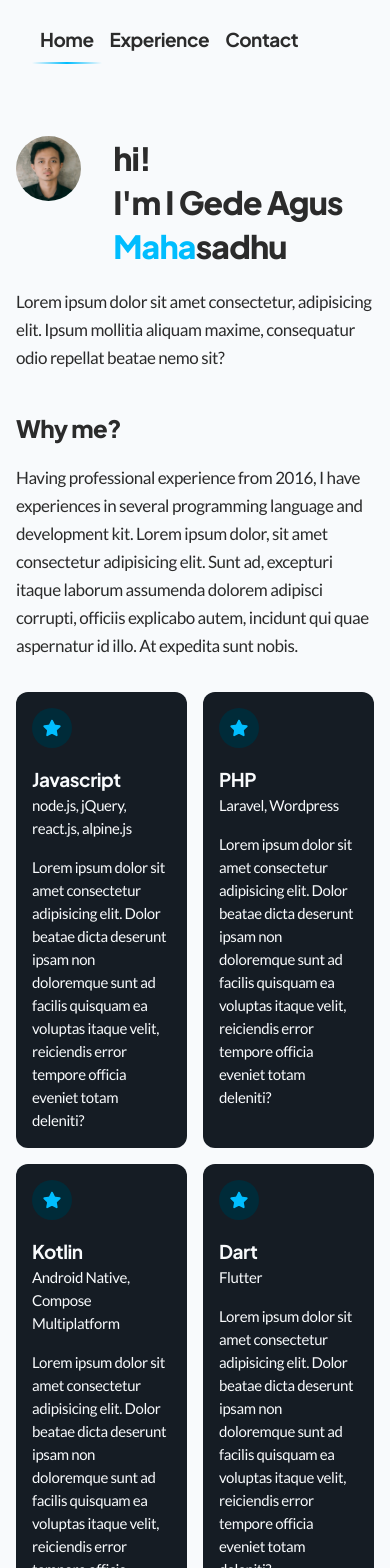
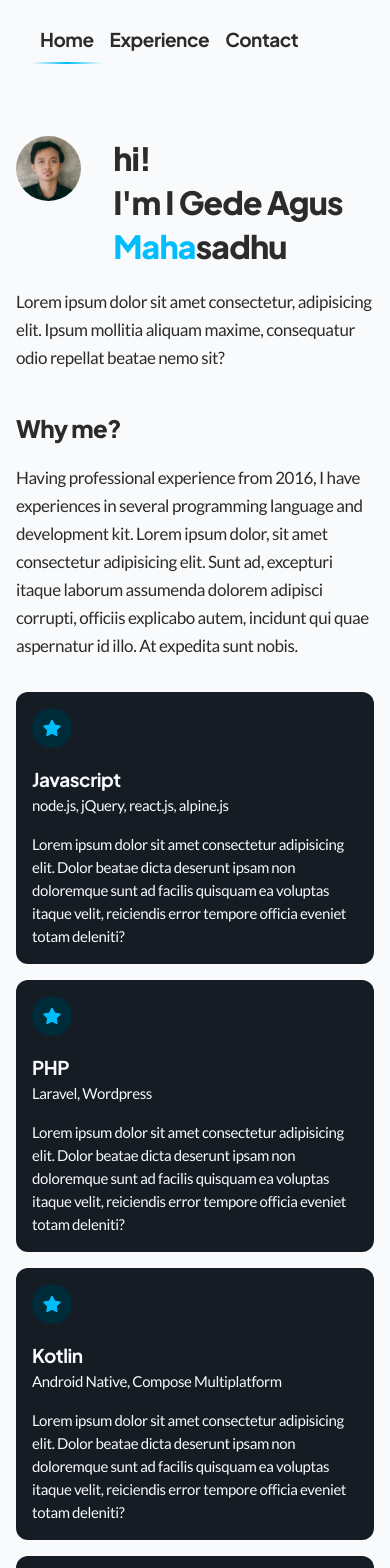
Before and after one commit to mahasadhu/mahasadhu.github.io, a Next.js app: page / in a window 390 px wide. Shown: the top 1568 px of the page. Built offline with nearby package versions, Linux system fonts and the light colour scheme.

Commit message:
add different grid cols for different screen sizes

```diff
--- a/src/app/contact/page.tsx
+++ b/src/app/contact/page.tsx
@@ -19,7 +19,7 @@ export default function ContactPage() {
 						Lorem ipsum dolor sit amet consectetur adipisicing elit. Laborum, dolorem nesciunt pariatur sit voluptatum id? Sequi iure quaerat odio
 						aspernatur ex ratione vel quam, voluptas aliquid molestias, reiciendis, exercitationem soluta.
 					</p>
-					<div className="my-8 grid w-full grid-cols-2 gap-4">
+					<div className="my-8 grid w-full grid-cols-1 gap-4 lg:grid-cols-2">
 						{data.contactItems.map((value) => (
 							<div key={value.id} className="group flex w-full">
 								<a
--- a/src/app/page.tsx
+++ b/src/app/page.tsx
@@ -37,7 +37,7 @@ export default function Home() {
 						incidunt qui quae aspernatur id illo. At expedita sunt nobis.
 					</p>
 
-					<div className="my-8 grid grid-cols-2 gap-4">
+					<div className="my-8 grid grid-cols-1 gap-4 lg:grid-cols-2">
 						{data.expertises.map((value) => (
 							<div key={value.id} className="group col-span-1 flex flex-col">
 								<div className="h-full rounded-xl bg-why-us-item-dark p-4 text-text-white group-hover:bg-gradient-to-r group-hover:from-gradient-start-why-us-item group-hover:to-gradient-to-why-us-item">
```
